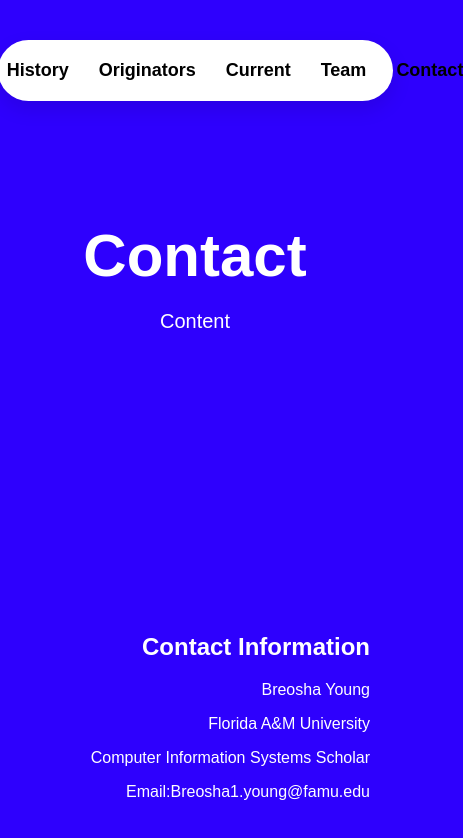
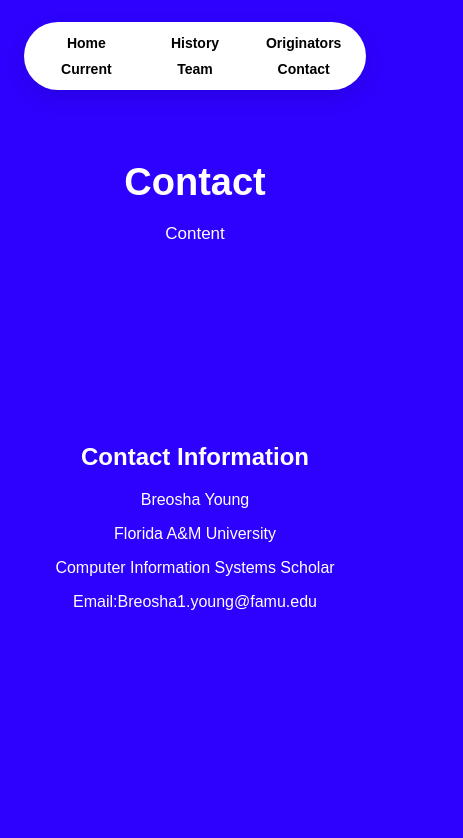
Before and after one commit to Breosha/future-of-mobility-website, a plain HTML site: page contact.html in a window 390 px wide. Shown: the whole page, 463 px wide, since content can reach past the window. Drawn offline with Linux system fonts and the light colour scheme.

Commit message:
Improve mobile and laptop responsiveness

```diff
--- a/css/contact.css
+++ b/css/contact.css
@@ -92,3 +92,47 @@ main p{
 
     margin-top: 120px;
 }
+
+@media (max-width: 768px) {
+    * {
+        box-sizing: border-box;
+    }
+
+    header {
+        padding: 12px;
+    }
+
+    .navBar {
+        width: calc(100% - 24px);
+        margin: 10px auto;
+        padding: 12px 16px;
+    }
+
+    nav ul {
+        flex-wrap: wrap;
+        gap: 8px 16px;
+    }
+
+    nav a {
+        font-size: 14px;
+    }
+
+    main {
+        padding: 24px 16px;
+    }
+
+    main h1 {
+        font-size: 38px;
+    }
+
+    main p {
+        font-size: 17px;
+        line-height: 1.55;
+    }
+
+    .contactSection {
+        text-align: center;
+        padding: 48px 16px;
+        margin-top: 64px;
+    }
+}
--- a/css/style.css
+++ b/css/style.css
@@ -108,3 +108,77 @@ button {
 
     margin-top: 120px;
 }
+
+@media (max-width: 768px) {
+    * {
+        box-sizing: border-box;
+    }
+
+    body {
+        overflow-x: hidden;
+    }
+
+    header {
+        padding: 12px;
+    }
+
+    .navBar {
+        width: calc(100% - 24px);
+        margin: 10px auto;
+        padding: 12px 16px;
+        border-radius: 24px;
+    }
+
+    nav ul {
+        flex-wrap: wrap;
+        gap: 8px 16px;
+    }
+
+    nav a {
+        font-size: 14px;
+    }
+
+    main {
+        padding: 24px 16px;
+    }
+
+    main h1 {
+        font-size: 38px;
+        line-height: 1.12;
+    }
+
+    main h2 {
+        font-size: 24px;
+        line-height: 1.2;
+    }
+
+    main p {
+        font-size: 17px;
+        line-height: 1.55;
+    }
+
+    .contactSection {
+        text-align: center;
+        padding: 48px 16px;
+        margin-top: 64px;
+    }
+}
+
+@media (max-width: 480px) {
+    nav ul {
+        width: 100%;
+    }
+
+    nav li {
+        flex: 1 1 28%;
+        text-align: center;
+    }
+
+    main h1 {
+        font-size: 32px;
+    }
+
+    main h2 {
+        font-size: 21px;
+    }
+}
--- a/css/team.css
+++ b/css/team.css
@@ -92,3 +92,56 @@ main p{
 
     margin-top: 120px;
 }
+
+@media (max-width: 768px) {
+    * {
+        box-sizing: border-box;
+    }
+
+    header {
+        padding: 12px;
+    }
+
+    .navBar {
+        width: calc(100% - 24px);
+        margin: 10px auto;
+        padding: 12px 16px;
+    }
+
+    nav ul {
+        flex-wrap: wrap;
+        gap: 8px 16px;
+    }
+
+    nav a {
+        font-size: 14px;
+    }
+
+    main {
+        padding: 24px 16px;
+    }
+
+    main h1 {
+        font-size: 38px;
+    }
+
+    main h2 {
+        font-size: 24px;
+    }
+
+    main p {
+        font-size: 17px;
+        line-height: 1.55;
+    }
+
+    main img {
+        width: min(200px, 70vw);
+        height: auto;
+    }
+
+    .contactSection {
+        text-align: center;
+        padding: 48px 16px;
+        margin-top: 64px;
+    }
+}
```
Also changed, not shown: css/current.css (+28 -0 lines), css/history.css (+36 -0 lines), css/home.css (+13 -0 lines), css/origin.css (+28 -0 lines), team.html (+1 -0 lines).
